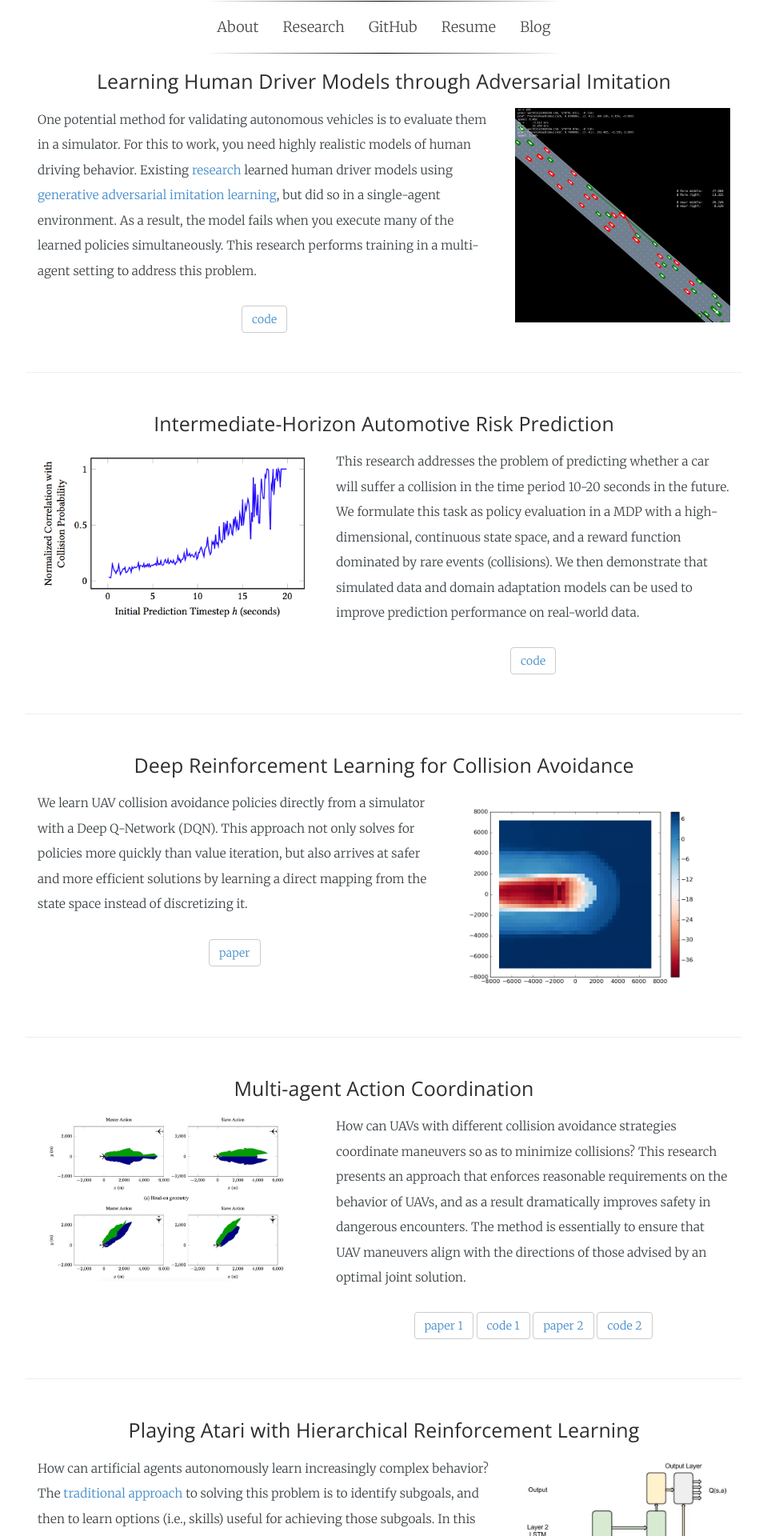
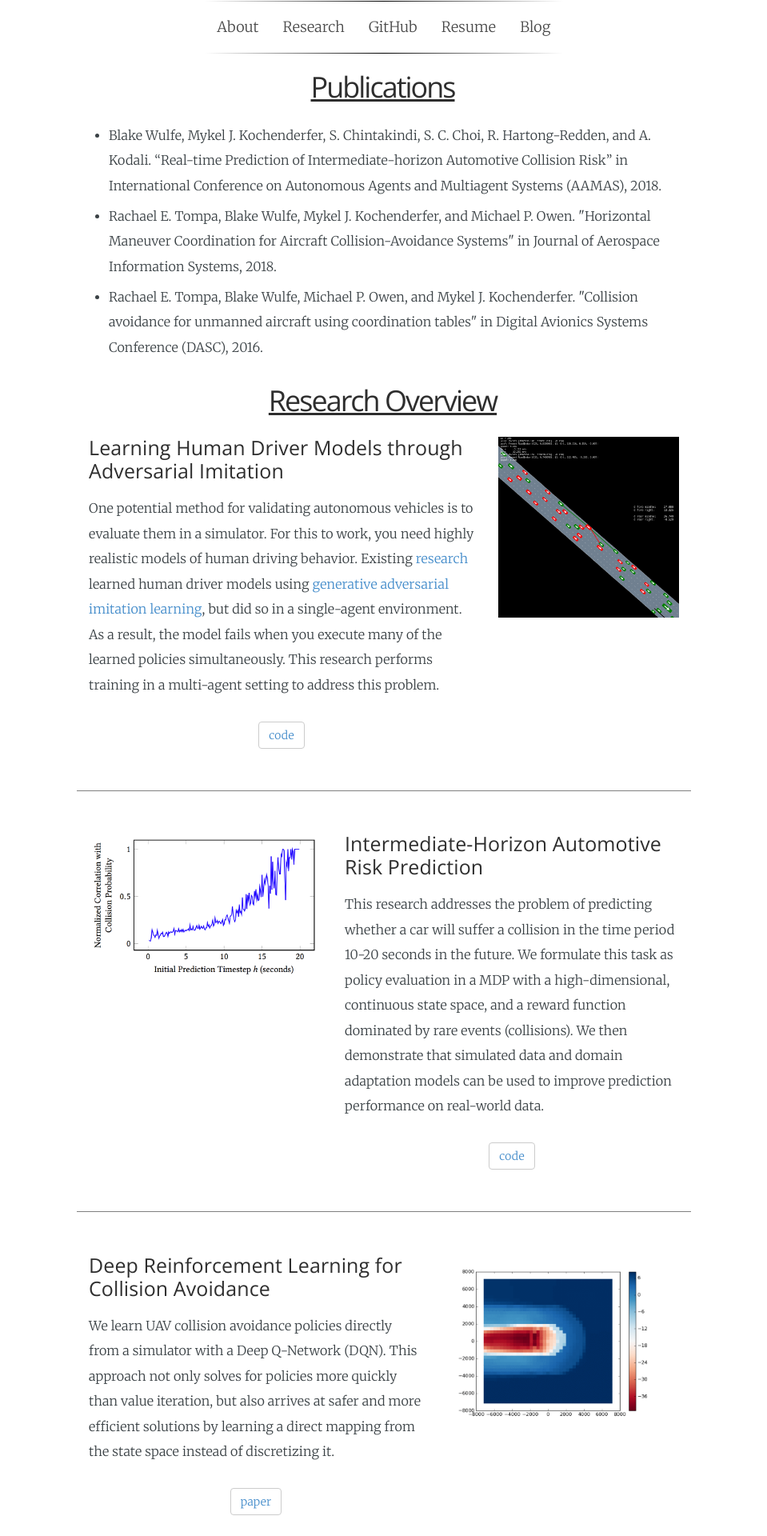
Before and after one commit to wulfebw/legacy.wulfebw.github.io, a Jekyll site: the page built from research.html, in a window 1280 px wide. Shown: the top 1920 px of the page at 80% size, without its empty margins (160-1119 px from the left). Built offline with Jekyll 4.4.1, drawn with Linux system fonts in a browser that asks for light colours; some web fonts are replaced.

Commit message:
adding pubs to research

```diff
--- a/_includes/research.md
+++ b/_includes/research.md
@@ -1,9 +1,20 @@
 
-### Learning Human Driver Models through Adversarial Imitation
+<h1 class="rsection">Publications</h1>
+
+<ul class="pubs">
+    <li>Blake Wulfe, Mykel J. Kochenderfer, S. Chintakindi, S. C. Choi, R. Hartong-Redden, and A. Kodali. “Real-time Prediction of Intermediate-horizon Automotive Collision Risk” in International Conference on Autonomous Agents and Multiagent Systems (AAMAS), 2018.</li>
+
+    <li>Rachael E. Tompa, Blake Wulfe, Mykel J. Kochenderfer, and Michael P. Owen. "Horizontal Maneuver Coordination for Aircraft Collision-Avoidance Systems" in Journal of Aerospace Information Systems, 2018.</li>
+
+    <li>Rachael E. Tompa, Blake Wulfe, Michael P. Owen, and Mykel J. Kochenderfer. "Collision avoidance for unmanned aircraft using coordination tables" in Digital Avionics Systems Conference (DASC), 2016.</li>
+</ul>
+
+<h1 class="rsection">Research Overview</h1>
 
 <div class="container-fluid">
   <div class="row">
     <div class="col-md-8">
+        <h3 class="rtitle">Learning Human Driver Models through Adversarial Imitation</h3>
         <p>
         One potential method for validating autonomous vehicles is to evaluate them in a simulator. For this to work, you need highly realistic models of human driving behavior. Existing <a href="https://arxiv.org/abs/1701.06699" class="md-link">research</a> learned human driver models using <a href="https://arxiv.org/abs/1606.03476" class="md-link">generative adversarial imitation learning</a>, but did so in a single-agent environment. As a result, the model fails when you execute many of the learned policies simultaneously. This research performs training in a multi-agent setting to address this problem.
         </p>
@@ -17,14 +28,13 @@
 
 ---
 
-### Intermediate-Horizon Automotive Risk Prediction
-
 <div class="container-fluid">
   <div class="row">
     <div class="col-md-5">
         <img class="rimg" src="{{ site.github.url }}/media/behavior_sig.png" />
     </div>
     <div class="col-md-7">
+        <h3 class="rtitle">Intermediate-Horizon Automotive Risk Prediction</h3>
         <p>
         This research addresses the problem of predicting whether a car will suffer a collision in the time period 10-20 seconds in the future. We formulate this task as policy evaluation in a MDP with a high-dimensional, continuous state space,  and a reward function dominated by rare events (collisions). We then demonstrate that simulated data and domain adaptation models can be used to improve prediction performance on real-world data.
         </p>
@@ -35,11 +45,10 @@
 
 ---
 
-### Deep Reinforcement Learning for Collision Avoidance
-
 <div class="container-fluid">
   <div class="row">
     <div class="col-md-7">
+        <h3 class="rtitle">Deep Reinforcement Learning for Collision Avoidance</h3>
         <p>
         We learn UAV collision avoidance policies directly from a simulator with a Deep Q-Network (DQN). This approach not only solves for policies more quickly than value iteration, but also arrives at safer and more efficient solutions by learning a direct mapping from the state space instead of discretizing it.
         </p>
@@ -53,14 +62,13 @@
 
 ---
 
-### Multi-agent Action Coordination
-
 <div class="container-fluid">
   <div class="row">
     <div class="col-md-5">
         <img class="rimg" src="{{ site.github.url }}/media/joint_actions_reduced.jpg" />
     </div>
     <div class="col-md-7">
+        <h3 class="rtitle">Multi-agent Action Coordination</h3>
         <p>
         How can UAVs with different collision avoidance strategies coordinate maneuvers so as to minimize collisions? This research presents an approach that enforces reasonable requirements on the behavior of UAVs, and as a result dramatically improves safety in dangerous encounters. The method is essentially to ensure that UAV maneuvers align with the directions of those advised by an optimal joint solution.
         </p>
@@ -74,12 +82,10 @@
 
 ---
 
-### Playing Atari with Hierarchical Reinforcement Learning
-
-
 <div class="container-fluid">
   <div class="row">
     <div class="col-md-8">
+        <h3 class="rtitle">Playing Atari with Hierarchical Reinforcement Learning </h3>
         <p>
         How can artificial agents autonomously learn increasingly complex behavior? The <a href="http://people.idsia.ch/~juergen/subgoals.html" class="md-link">traditional</a> <a href="https://people.cs.umass.edu/~mahadeva/papers/hrl.pdf" class="md-link">approach</a> to solving this problem is to identify subgoals, and then to learn options (i.e., skills) useful for achieving those subgoals. In this research, we instead take a bottom-up approach to HRL, wherein the sequential, primitive actions of an agent are modeled as the result of latent variables, which may themselves be used as options (similar in concept to the approach taken <a href="http://www.ausy.tu-darmstadt.de/uploads/Site/EditPublication/Daniel2016JMLR.pdf" class="md-link">here</a>). This research makes an initial step in this direction, using hierarchical recurrent neural networks within a <a href="https://arxiv.org/abs/1507.06527" class="md-link">Recurrent Q-Network</a>.
         </p>
@@ -96,14 +102,13 @@
 
 ---
 
-### Language Modeling with Recurrent Generative Adversarial Networks
-
 <div class="container-fluid">
   <div class="row">
     <div class="col-md-5">
         <img class="rimg" src="{{ site.github.url }}/media/sine_reduced.png" />
     </div>
     <div class="col-md-7">
+        <h3 class="rtitle">Language Modeling with Recurrent Generative Adversarial Networks</h3>
         <p>
         <a href="https://arxiv.org/abs/1406.2661" class="md-link">GANs</a> have had a lot of success in generating images; can they be applied with similar effect to natural language? Since natural language is discrete, we formulate this task as a reinforcement learning problem, and use REINFORCE to train a recurrent generative network to maximize rewards produced by a discriminating network. We found this approach did not scale well to the vocab sizes used in realistic datasets (> 60,000 words), but believe improved training methods (e.g., <a href="https://arxiv.org/abs/1502.05477" class="md-link">TRPO</a>) and curriculum learning (e.g., <a href="https://arxiv.org/abs/1511.06732" class="md-link">MIXER</a>) might overcome these issues.
         </p>
@@ -115,33 +120,28 @@
 
 ---
 
-### Geo-localization of Street View Images
-
 <div class="container-fluid">
   <div class="row">
-    <div class="col-md-7">
+    <div class="col-md-6">
+        <h3 class="rtitle">Geo-localization of Street View Images</h3>
         <p>
         Given a random, street-level image of a city from around the world, could you identify where the picture was taken? In this project, we collected a dataset of 100,000 images from ten cities, and trained a convolutional neural network to predict the city from the image. We found that the network successfully identifies the city with ~75% accuracy. Research tackling this project at a much larger scale was published concurrently (<a href="https://arxiv.org/abs/1602.05314" class="md-link">PlaNet</a>).
         </p>
         <a href="{{ site.github.url }}/assets/CS231n_Final_Paper.pdf" class="md-link btn-default btn">paper</a>
         <a href="https://github.com/wulfebw/LittlePlaNet-Models" class="md-link btn-default btn">code</a>
     </div>
-    <div class="col-md-5">
+    <div class="col-md-6">
         <img class="rimg" src="{{ site.github.url }}/media/tsne_reduced.jpg" />
-        <img class="rimg" src="{{ site.github.url }}/media/inclusion_reduced.jpg" />
     </div>
   </div>
 </div>
 
 ---
 
-### Predicting Social Interaction Outcomes
 <div class="container-fluid">
   <div class="row">
-    <div class="col-md-5">
-        <img class="rimg" src="{{ site.github.url }}/media/motion_template.png" />
-    </div>
-    <div class="col-md-7">
+    <div class="col-md-12">
+        <h3 class="rtitle">Predicting Social Interaction Outcomes</h3>
         <p>
         In this project, I analyzed a set of ~2,000 pairwise social encounters. Using the audio, visual, and network features from those interactions, I was able to predict their outcomes with about 85% accuracy. While I am more focused on reinforcement learning now, I still think this topic is interesting, and in particular believe that enabling computers to intelligently interact with people (e.g., in healthcare or educational settings) would be widely beneficial.
         </p>
--- a/css/prism.css
+++ b/css/prism.css
@@ -72,9 +72,9 @@ pre[class*="language-"] {
 	/*padding-right: 8em;
 	padding-left: 8em;
 	font-size: 85%;*/
-    padding-right: 15%;
-    padding-left: 15%;
-    font-size: 85%;
+    padding-right: 20%;
+    padding-left: 20%;
+    font-size: 90%;
 }
 
 .md-link {
@@ -119,7 +119,19 @@ p{
 
 .rimg {
     max-width: 100%;
-    max-height: 100%;
+    /*max-height: 100%;*/
+}
+
+.pubs {
+    text-align: left;
+}
+
+.rtitle {
+    text-align: left;
+}
+
+.rsection {
+    text-decoration: underline;
 }
 
 img {
@@ -146,6 +158,10 @@ img {
 
 .navbar .navbar-collapse {
   text-align: center;
+}
+
+hr {
+    border-top: #808080 1px solid;
 }
 
 
```
